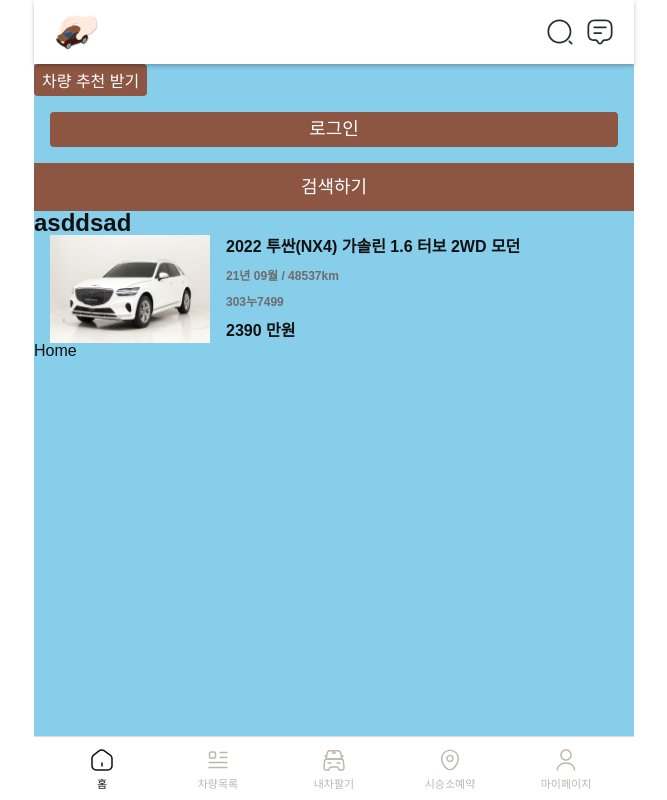
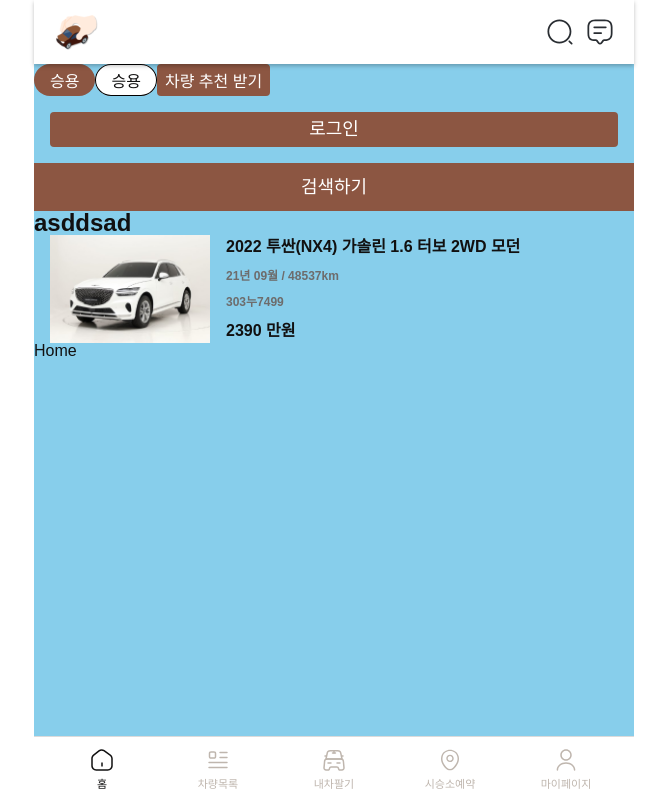
Before and after one commit to hyundai-autoever-third-project-team4/CarMarketplaceApp-FE, a React (Vite) app: page / in a window 1280 px wide. Shown: the whole page, without its empty margins (306-973 px from the left). Built offline with nearby package versions, Linux system fonts and the light colour scheme; a web font is replaced by a local one.

Commit message:
feat: 라디오 버튼 컴포넌트 생성: 아마 수정할 가능성 높음

```diff
--- a/src/app/App.tsx
+++ b/src/app/App.tsx
@@ -6,6 +6,7 @@ import { BottomNavigation } from "@/widgets/BottomNavigation";
 import { CarCard } from "@/shared/ui/CarCard";
 import { Text } from "@/shared/ui/Text";
 import { Button } from "@/shared/ui/Button";
+import { RadioButton } from "@/shared/ui/RadioButton";
 
 function App() {
   const warning = () => {
@@ -14,6 +15,8 @@ function App() {
   return (
     <S.Container>
       <Header />
+      <RadioButton isChecked={true} text="승용" />
+      <RadioButton isChecked={false} text="승용" />
       <Button text="차량 추천 받기" size="small" buttonClick={warning} />
       <div style={{ margin: "16px 0", width: "100%" }}>
         <Button text="로그인" size="big" buttonClick={warning} />
--- a/src/shared/ui/RadioButton/index.ts
+++ b/src/shared/ui/RadioButton/index.ts
@@ -0,0 +1 @@
+export { RadioButton } from "./ui/RadioButton";
--- /dev/null
+++ b/src/shared/ui/RadioButton/model/RadioButton.type.ts
@@ -0,0 +1,4 @@
+export interface RadioButtonProps {
+  isChecked: boolean;
+  text: string;
+}
--- /dev/null
+++ b/src/shared/ui/RadioButton/ui/RadioButton.style.ts
@@ -0,0 +1,26 @@
+import { RadioButtonProps } from "../model/RadioButton.type";
+import { StyleProps } from "@/shared/utils/types/utilityType";
+import styled, { css } from "styled-components";
+
+type StyleRadioButtonProps = StyleProps<Pick<RadioButtonProps, "isChecked">>;
+
+const RadioButtonTypes = {
+  true: css`
+    background-color: ${({ theme }) => theme.colors.primary4};
+    color: white;
+  `,
+  false: css`
+    box-shadow: 0 0 0 1px #000 inset;
+    background-color: #fff;
+  `,
+};
+
+export const StyleRadioButton = styled.button<StyleRadioButtonProps>`
+  padding: 4px 16px;
+  border: none;
+  border-radius: 100px;
+  cursor: pointer;
+
+  ${({ $isChecked }) =>
+    $isChecked ? RadioButtonTypes["true"] : RadioButtonTypes["false"]}
+`;
--- /dev/null
+++ b/src/shared/ui/RadioButton/ui/RadioButton.tsx
@@ -0,0 +1,13 @@
+import { RadioButtonProps } from "../model/RadioButton.type";
+import { StyleRadioButton } from "./RadioButton.style";
+import { Text } from "../../Text";
+
+export function RadioButton({ text, isChecked }: RadioButtonProps) {
+  return (
+    <StyleRadioButton $isChecked={isChecked}>
+      <Text fontType="sub1" fontColor={isChecked ? "white" : "black"}>
+        {text}
+      </Text>
+    </StyleRadioButton>
+  );
+}
```
